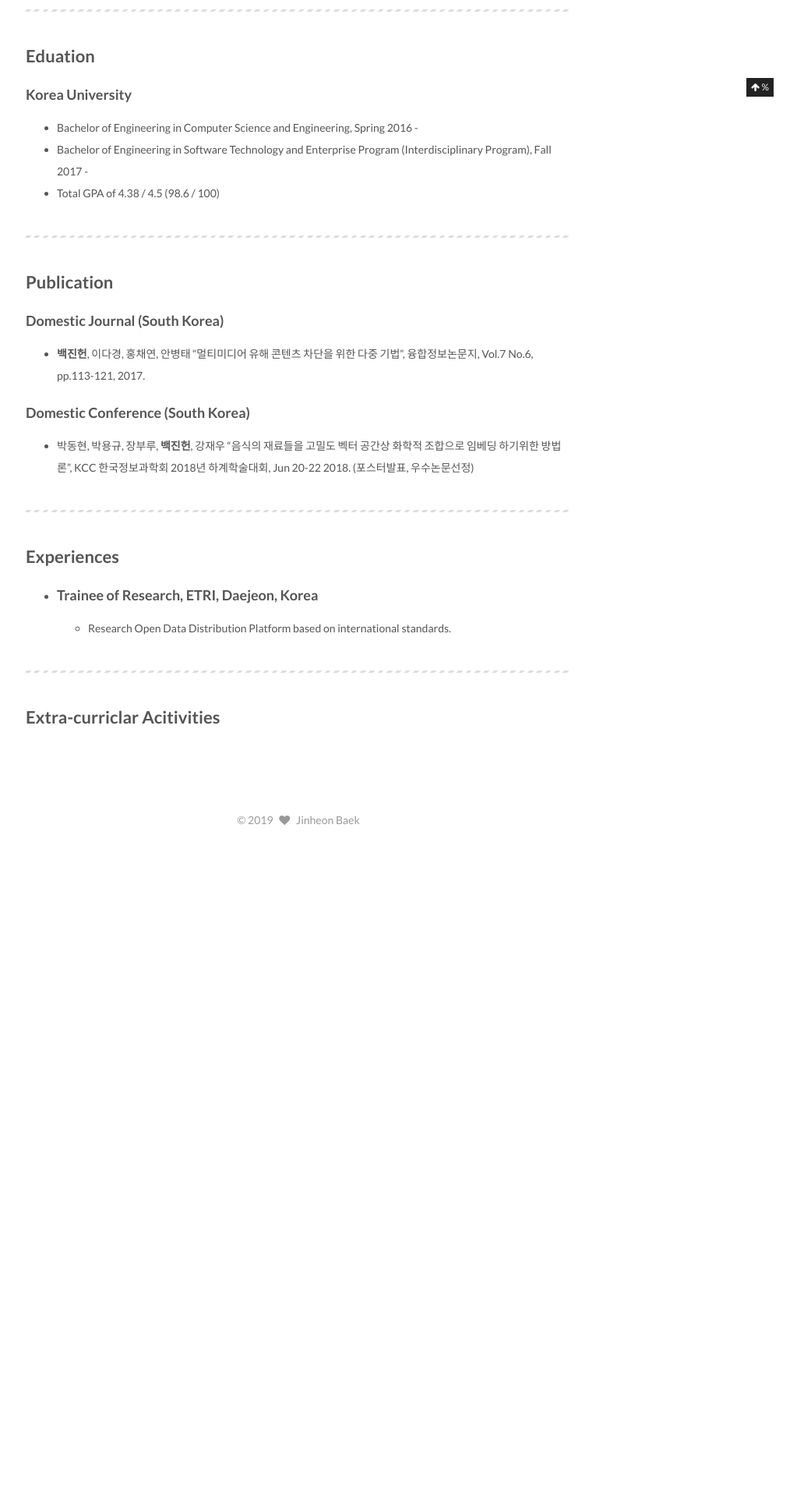
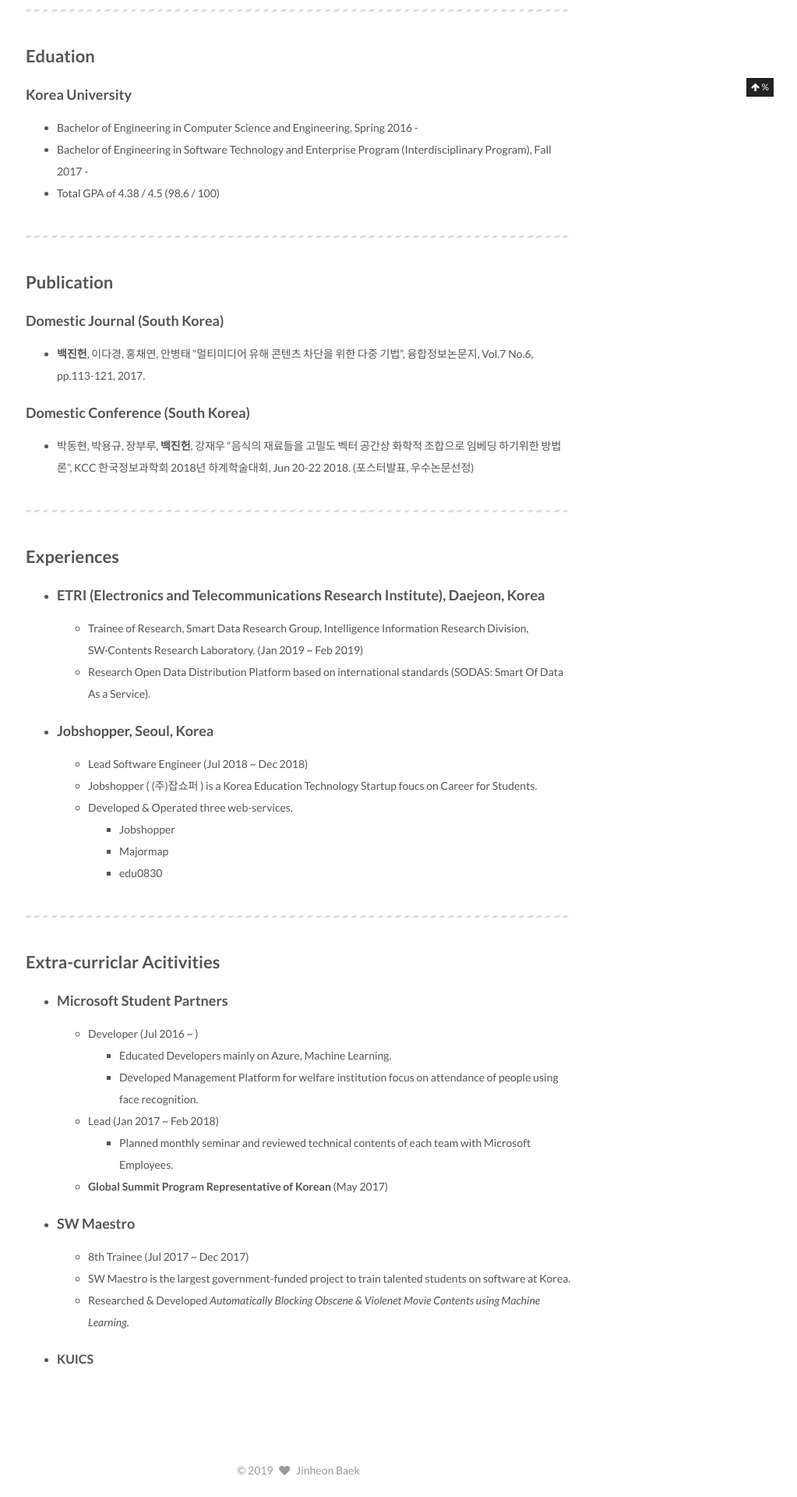
Before and after one commit to JinheonBaek/JinheonBaek.github.io, a Jekyll site: the page built from about/index.md, in a window 1280 px wide. Shown: the part 876-2796 px from the top of the page at 78% size, without its empty margins (257-1280 px from the left). Built offline with Jekyll 4.4.1, drawn with Linux system fonts in a browser that asks for light colours; comment, search, counter and statistics services are not loaded; before the commit the page ends 1962 px from its top, so only the background shows below that.

Commit message:
feat(experiences): include ETRI, Jobshopper, feat(extra-curriclar Activities): include MSP, SW Maestro

```diff
--- a/about/index.md
+++ b/about/index.md
@@ -32,15 +32,36 @@ Although I enjoy using rapidly changed framework, I want to foucs more on softwa
 
 # Publication
 ### Domestic Journal (South Korea)
-* <b>백진헌</b>, 이다경, 홍채연, 안병태 "멀티미디어 유해 콘텐츠 차단을 위한 다중 기법", 융합정보논문지, Vol.7 No.6, pp.113-121, 2017.
+* **백진헌**, 이다경, 홍채연, 안병태 "멀티미디어 유해 콘텐츠 차단을 위한 다중 기법", 융합정보논문지, Vol.7 No.6, pp.113-121, 2017.
 
 ### Domestic Conference (South Korea)
-* 박동현, 박용규, 장부루, <b>백진헌</b>, 강재우 "음식의 재료들을 고밀도 벡터 공간상 화학적 조합으로 임베딩 하기위한 방법론", KCC 한국정보과학회 2018년 하계학술대회, Jun 20-22 2018. (포스터발표, 우수논문선정)
+* 박동현, 박용규, 장부루, **백진헌**, 강재우 "음식의 재료들을 고밀도 벡터 공간상 화학적 조합으로 임베딩 하기위한 방법론", KCC 한국정보과학회 2018년 하계학술대회, Jun 20-22 2018. (포스터발표, 우수논문선정)
 
 ---
 # Experiences
-- ### Trainee of Research, ETRI, Daejeon, Korea
-    - Research Open Data Distribution Platform based on international standards.
+- ### ETRI (Electronics and Telecommunications Research Institute), Daejeon, Korea
+    - Trainee of Research, Smart Data Research Group, Intelligence Information Research Division, SW·Contents Research Laboratory. (Jan 2019 ~ Feb 2019)
+    - Research Open Data Distribution Platform based on international standards (SODAS: Smart Of Data As a Service).
+
+- ### Jobshopper, Seoul, Korea
+    - Lead Software Engineer (Jul 2018 ~ Dec 2018)
+    - Jobshopper ( (주)잡쇼퍼 ) is a Korea Education Technology Startup foucs on Career for Students.
+    - Developed & Operated three web-services.
+        - Jobshopper
+        - Majormap
+        - edu0830
 
 ---
 # Extra-curriclar Acitivities
+- ### Microsoft Student Partners
+    - Developer (Jul 2016 ~ )
+        - Educated Developers mainly on Azure, Machine Learning.
+        - Developed Management Platform for welfare institution focus on attendance of people using face recognition.
+    - Lead (Jan 2017 ~ Feb 2018)
+        - Planned monthly seminar and reviewed technical contents of each team with Microsoft Employees.
+    - **Global Summit Program Representative of Korean** (May 2017)
+- ### SW Maestro
+    - 8th Trainee (Jul 2017 ~ Dec 2017)
+    - SW Maestro is the largest government-funded project to train talented students on software at Korea.
+    - Researched & Developed *Automatically Blocking Obscene & Violenet Movie Contents using Machine Learning.*
+- #### KUICS
```
Also changed, not shown: 3 other files.
